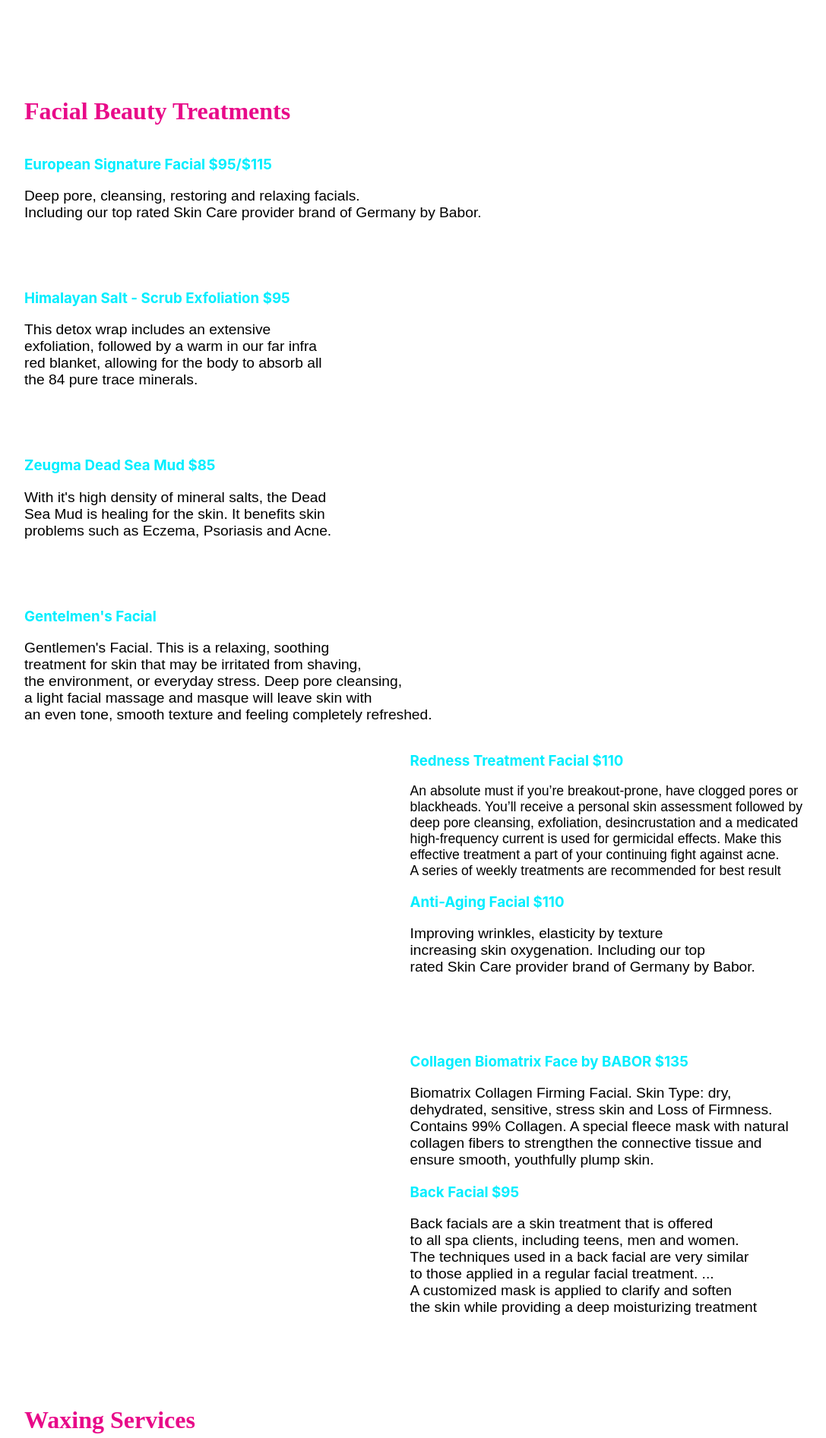
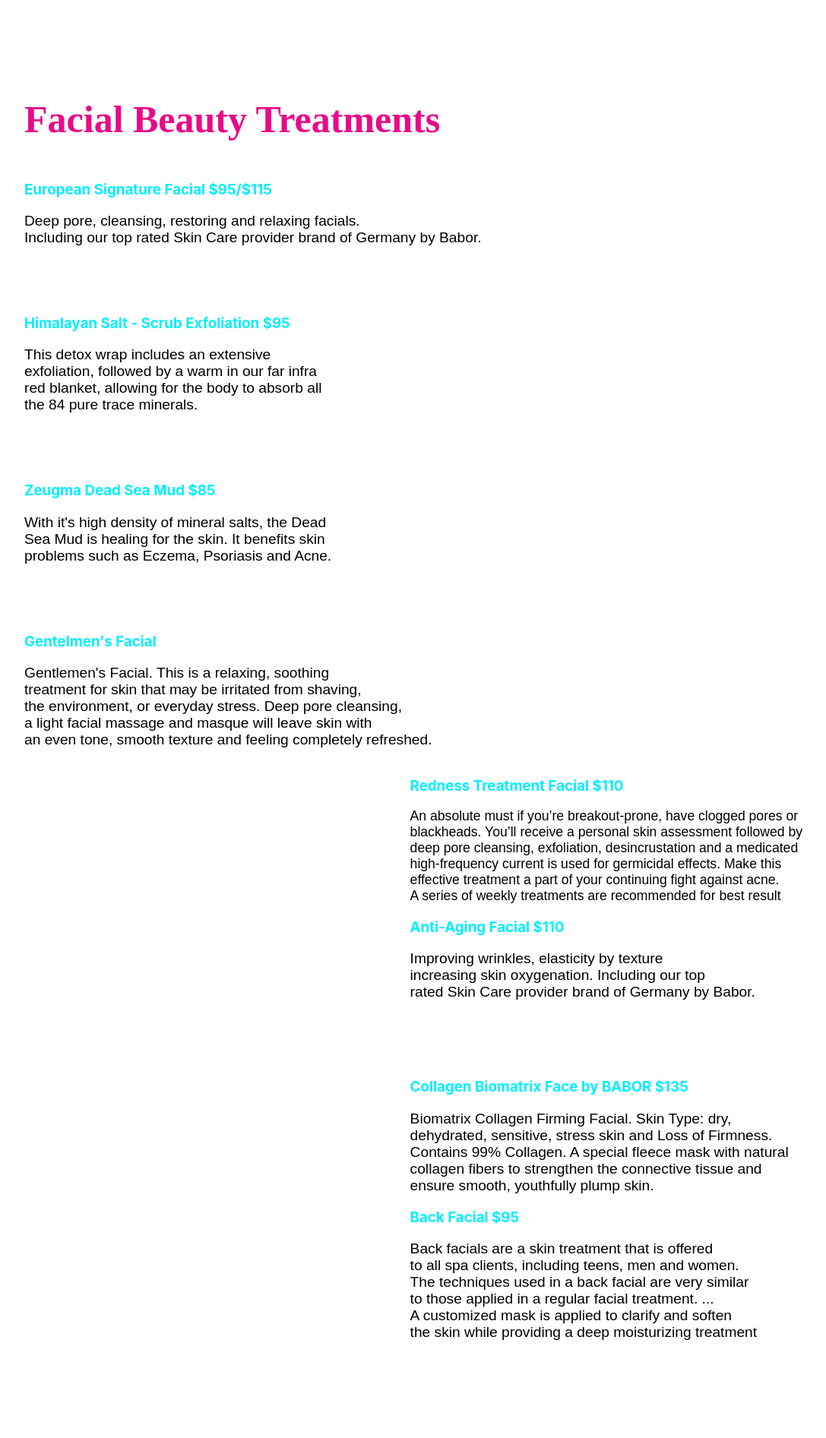
Before and after one commit to batuhaandogan/zeugma-spa, a React (Create React App) app in the folder myfolder/: page / in a window 1280 px wide. Shown: the part 900-2793 px from the top of the page at 76% size, without its empty margins (96-1183 px from the left). Built offline with nearby package versions, Linux system fonts and the light colour scheme.

Commit message:
added google maps

```diff
--- a/myfolder/package.json
+++ b/myfolder/package.json
@@ -7,7 +7,8 @@
     "react-dom": "^16.6.1",
     "react-router": "^4.3.1",
     "react-router-dom": "^4.3.1",
-    "react-scripts": "2.1.1"
+    "react-scripts": "2.1.1",
+    "react-slideshow-image": "^1.0.8"
   },
   "scripts": {
     "start": "react-scripts start",
--- a/myfolder/src/App.css
+++ b/myfolder/src/App.css
@@ -208,7 +208,7 @@ margin-top: 30px;
 
 .facial-treatments > h1 {
   font-family: 'Courgette', cursive;
-
+font-size: 50px;
     color: #e80a89;
 }
 
@@ -257,6 +257,7 @@ h3 {
     font-family: 'Courgette', cursive;
       color: #e80a89;
       margin-top: 100px;
+      font-size: 50px;
 
 }
 
@@ -293,3 +294,11 @@ margin-left: 10%;
   font-family: 'Montserrat', sans-serif;
   font-size: 1.5rem;
 }
+
+
+.zeugma-location > iframe {
+width: 800px;
+height: 450px;
+align-items: center;
+margin-left: 20%;
+}
--- a/myfolder/src/components/Home.js
+++ b/myfolder/src/components/Home.js
@@ -1,5 +1,6 @@
 import React, { Component } from 'react';
 import '../App.css';
+import { Slide } from 'react-slideshow-image';
 
 
 
@@ -209,6 +210,10 @@ class Home extends Component {
                     </div>
 
 
+                         <div className="zeugma-location">
+                         <iframe src="https://www.google.com/maps/embed?pb=!1m18!1m12!1m3!1d3631.6553873008684!2d-81.79686567803728!3d26.142724671783515!2m3!1f0!2f0!3f0!3m2!1i1024!2i768!4f13.1!3m3!1m2!1s0x88dae10060afe8af%3A0xdbae2dee2f1a00a5!2sZeugma+Spa!5e0!3m2!1sen!2sus!4v1542152311596"></iframe>
+                         </div>
+
 
        </div>
         )
```
Also changed, not shown: 1 other file (tests, documents, lock files or other folders).
